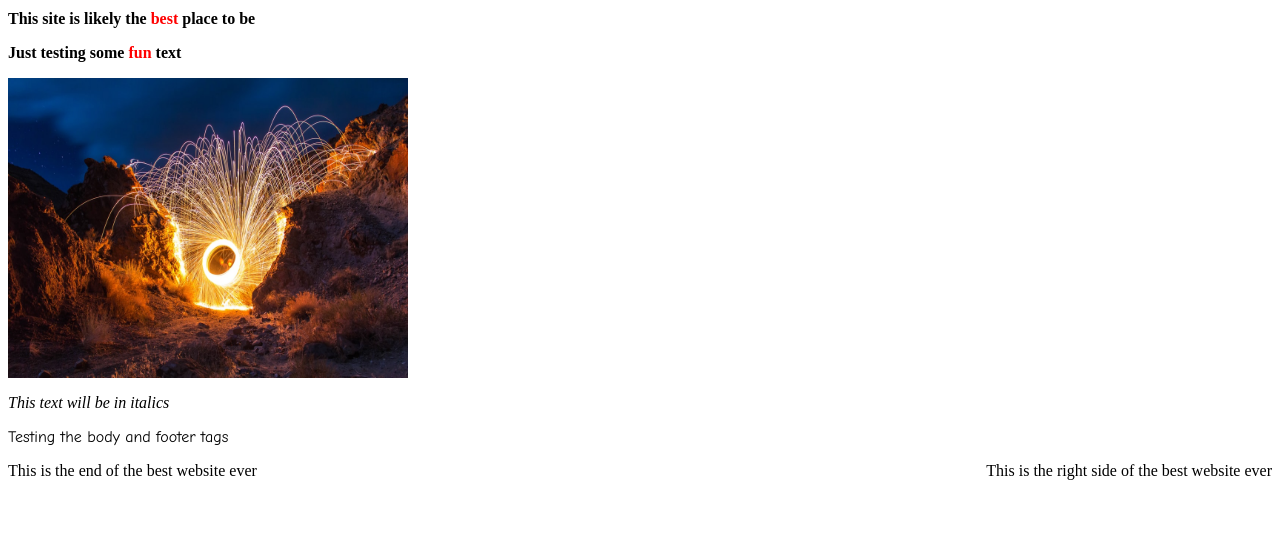
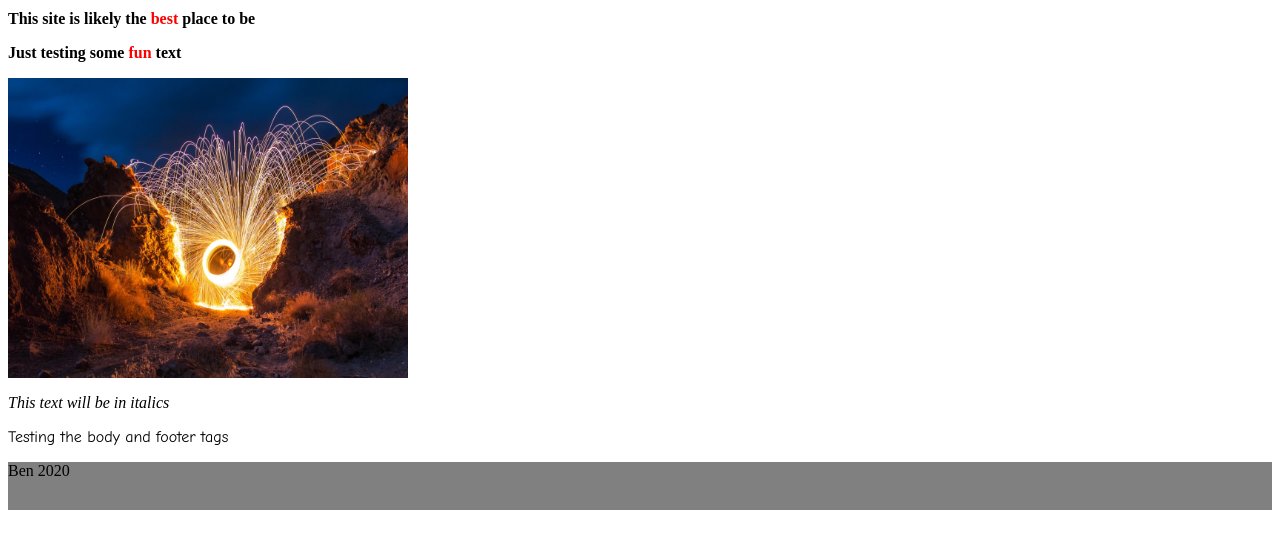
Before and after one commit to BenYex/WebsiteWork, a plain HTML site: page www/index.html in a window 1280 px wide. Shown: the part 131-680 px from the top of the page. Drawn offline with Linux system fonts and the light colour scheme.

Commit message:
Changes to the website have been made

```diff
--- a/www/index.html
+++ b/www/index.html
@@ -13,18 +13,17 @@
 		<p style="font-size: 32; color: blue; font-family: Comic Sans MS">Hello and Welcome to my site!</p>
 		<p style="font-weight: bold">This site is likely the <span style="color:red;font-weight:bold">best</span> place to be</p>
 		<p style="font-weight: bold">Just testing some <span style="color:red;font-weight:bold">fun</span> text</p>
-	 <img src="images/testforwebsite.jpg" width="400" height="300">
+
+		<img src="images/testforwebsite.jpg" width="400" height="300">
 		<p style="font-style: italic"> This text will be in italics</p>
+
 		<p style="font-size: 16; color: black; font-family: Comic Sans MS"> Testing the body and footer tags</p>
-	<Body>
-	<footer>
-		<div style=background: blue; height: 2rem">
+
+		<div style="background: gray; height: 3rem">
 			<div style="float: left">
-			This is the end of the best website ever
-			</div>
-			<div style="float: right">
-			This is the right side of the best website ever
+			Ben 2020
 			</div>
 		</div>
-	</footer>
+	</Body>
+
 </html>
```
